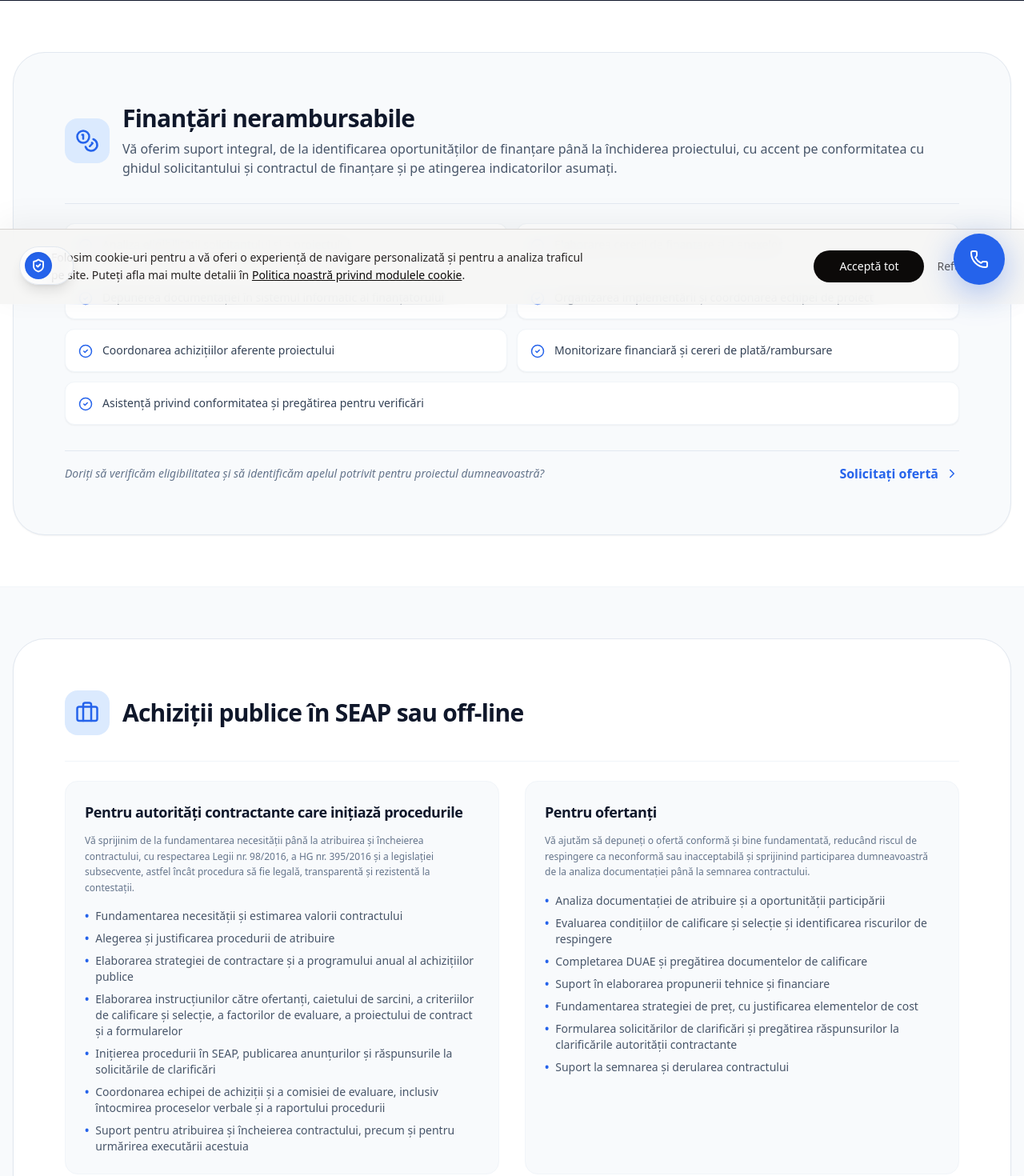
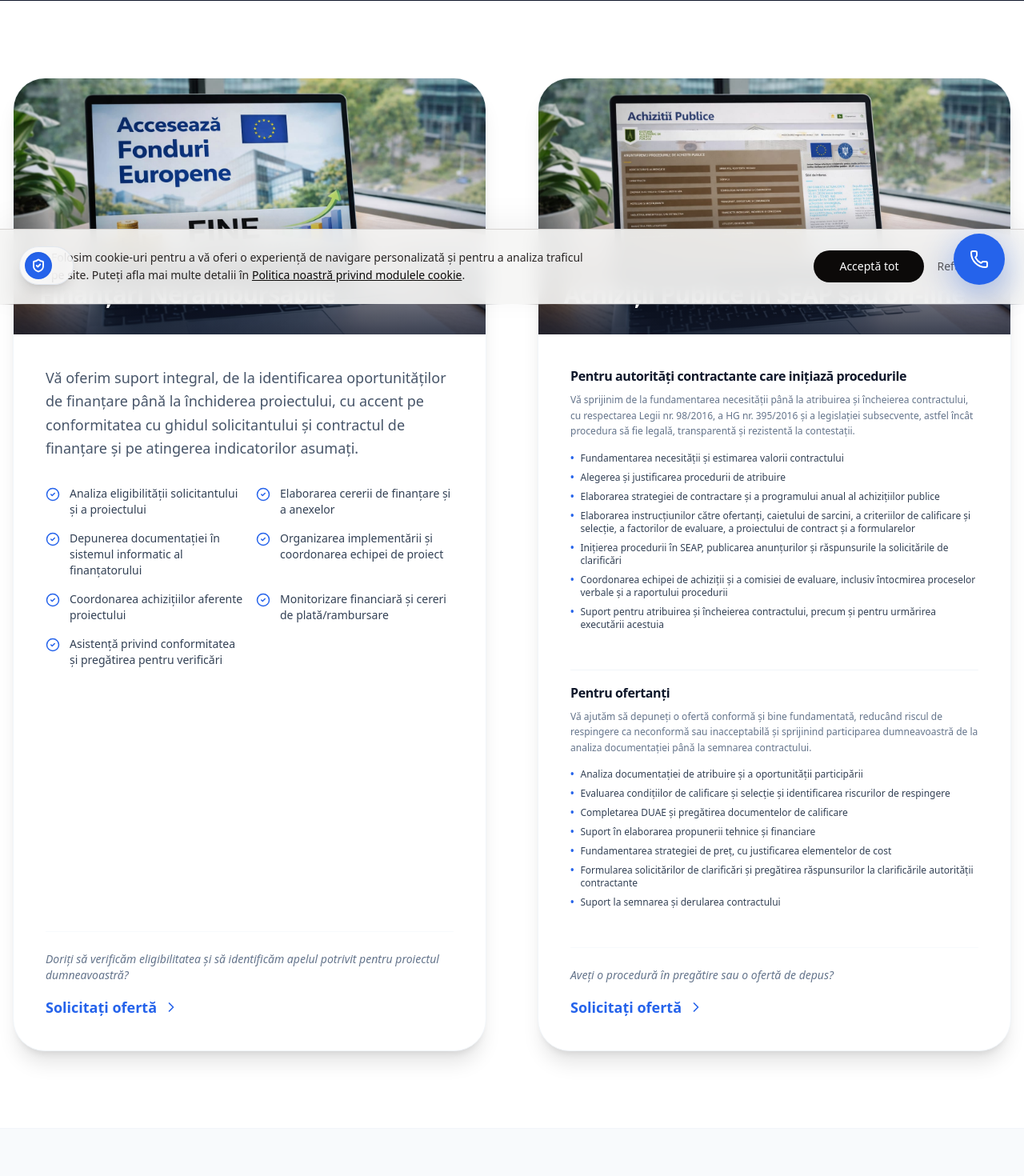
Before and after one commit to evialbert/FSPro, a Next.js app: page /servicii in a window 1280 px wide. Shown: the part 420-1890 px from the top of the page at 80% size. Built offline with nearby package versions, Linux system fonts and the light colour scheme.

Commit message:
✨ reintroducere imagini și actualizare finală pagină servicii

```diff
--- a/app/servicii/page.tsx
+++ b/app/servicii/page.tsx
@@ -9,9 +9,7 @@ import {
   GraduationCap,
   FileText,
   ShieldCheck,
-  Scale,
-  Briefcase,
-  Coins
+  Scale
 } from "lucide-react";
 
 export default function Servicii() {
@@ -37,136 +35,133 @@ export default function Servicii() {
         </div>
       </section>
 
-      {/* --- SECTIUNEA 1: FINANȚĂRI NERAMBURSABILE --- */}
-      <section className="py-16 bg-white">
-        <div className="max-w-7xl mx-auto px-4">
-          <div className="bg-slate-50 rounded-[2.5rem] p-10 md:p-16 shadow-sm border border-slate-200">
-            <div className="flex items-center space-x-4 mb-6">
-              <div className="w-14 h-14 bg-blue-100 rounded-2xl flex items-center justify-center text-blue-600 shrink-0">
-                <Coins size={30} />
+      {/* --- SERVICII PRINCIPALE (CARDS CU IMAGINI) --- */}
+      <section className="py-24 max-w-7xl mx-auto px-4">
+        <div className="grid grid-cols-1 lg:grid-cols-2 gap-16">
+
+          {/* Card 1: Finanțări Nerambursabile */}
+          <div className="group bg-white rounded-[2.5rem] overflow-hidden shadow-xl border border-slate-100 transition-all hover:shadow-2xl flex flex-col">
+            <div className="h-80 overflow-hidden relative">
+              <img
+                src="/fonduri.jpg"
+                alt="Finanțări nerambursabile"
+                className="w-full h-full object-cover group-hover:scale-105 transition-transform duration-700"
+              />
+              <div className="absolute inset-0 bg-gradient-to-t from-slate-900/80 via-transparent to-transparent"></div>
+              <div className="absolute bottom-8 left-8">
+                <h3 className="text-3xl font-bold text-white">Finanțări Nerambursabile</h3>
               </div>
-              <div>
-                <h2 className="text-3xl font-bold text-slate-900">Finanțări nerambursabile</h2>
-                <p className="text-slate-600 mt-2">
+            </div>
+            <div className="p-10 flex-grow flex flex-col">
+              <p className="text-slate-600 text-lg leading-relaxed mb-8">
                 Vă oferim suport integral, de la identificarea oportunităților de finanțare până la închiderea proiectului, cu accent pe conformitatea cu ghidul solicitantului și contractul de finanțare și pe atingerea indicatorilor asumați.
               </p>
-              </div>
-            </div>
-
-            <div className="my-8 pt-6 border-t border-slate-200">
-              <ul className="grid md:grid-cols-2 gap-3 text-sm text-slate-700">
-                <li className="flex items-start space-x-3 bg-white p-4 rounded-xl border border-slate-100 shadow-sm">
+              <ul className="grid grid-cols-1 md:grid-cols-2 gap-4 mb-10">
+                {[
+                  "Analiza eligibilității solicitantului și a proiectului",
+                  "Elaborarea cererii de finanțare și a anexelor",
+                  "Depunerea documentației în sistemul informatic al finanțatorului",
+                  "Organizarea implementării și coordonarea echipei de proiect",
+                  "Coordonarea achizițiilor aferente proiectului",
+                  "Monitorizare financiară și cereri de plată/rambursare",
+                  "Asistență privind conformitatea și pregătirea pentru verificări"
+                ].map((item, i) => (
+                  <li key={i} className="flex items-start space-x-3 text-slate-700 text-sm font-medium">
                     <CheckCircle2 size={18} className="text-blue-600 shrink-0 mt-0.5" />
-                  <span>Analiza eligibilității solicitantului și a proiectului</span>
+                    <span>{item}</span>
                   </li>
-                <li className="flex items-start space-x-3 bg-white p-4 rounded-xl border border-slate-100 shadow-sm">
-                  <CheckCircle2 size={18} className="text-blue-600 shrink-0 mt-0.5" />
-                  <span>Elaborarea cererii de finanțare și a anexelor</span>
-                </li>
-                <li className="flex items-start space-x-3 bg-white p-4 rounded-xl border border-slate-100 shadow-sm">
-                  <CheckCircle2 size={18} className="text-blue-600 shrink-0 mt-0.5" />
-                  <span>Depunerea documentației în sistemul informatic al finanțatorului</span>
-                </li>
-                <li className="flex items-start space-x-3 bg-white p-4 rounded-xl border border-slate-100 shadow-sm">
-                  <CheckCircle2 size={18} className="text-blue-600 shrink-0 mt-0.5" />
-                  <span>Organizarea implementării și coordonarea echipei de proiect</span>
-                </li>
-                <li className="flex items-start space-x-3 bg-white p-4 rounded-xl border border-slate-100 shadow-sm">
-                  <CheckCircle2 size={18} className="text-blue-600 shrink-0 mt-0.5" />
-                  <span>Coordonarea achizițiilor aferente proiectului</span>
-                </li>
-                <li className="flex items-start space-x-3 bg-white p-4 rounded-xl border border-slate-100 shadow-sm">
-                  <CheckCircle2 size={18} className="text-blue-600 shrink-0 mt-0.5" />
-                  <span>Monitorizare financiară și cereri de plată/rambursare</span>
-                </li>
-                <li className="flex items-start space-x-3 bg-white p-4 rounded-xl border border-slate-100 shadow-sm md:col-span-2">
-                  <CheckCircle2 size={18} className="text-blue-600 shrink-0 mt-0.5" />
-                  <span>Asistență privind conformitatea și pregătirea pentru verificări</span>
-                </li>
+                ))}
               </ul>
-            </div>
-
-            <div className="pt-4 flex flex-col sm:flex-row items-center justify-between gap-4 border-t border-slate-200">
-              <p className="text-sm text-slate-500 italic">Doriți să verificăm eligibilitatea și să identificăm apelul potrivit pentru proiectul dumneavoastră?</p>
-              <Link href="/contact" className="inline-flex items-center space-x-2 text-blue-600 font-bold hover:underline">
+              <div className="mt-auto pt-6 border-t border-slate-50">
+                <p className="text-sm text-slate-500 mb-4 italic">Doriți să verificăm eligibilitatea și să identificăm apelul potrivit pentru proiectul dumneavoastră?</p>
+                <Link href="/contact" className="inline-flex items-center space-x-2 text-blue-600 font-bold text-lg hover:translate-x-2 transition-all">
                   <span>Solicitați ofertă</span>
-                <ChevronRight size={18} />
+                  <ChevronRight size={20} />
                 </Link>
               </div>
             </div>
           </div>
-      </section>
 
-      {/* --- SECTIUNEA 2: ACHIZIȚII PUBLICE ÎN SEAP SAU OFF-LINE --- */}
-      <section className="py-16 bg-slate-50 border-y border-slate-100">
-        <div className="max-w-7xl mx-auto px-4">
-          <div className="bg-white rounded-[2.5rem] p-10 md:p-16 shadow-sm border border-slate-200">
-            <div className="flex items-center space-x-4 mb-6">
-              <div className="w-14 h-14 bg-blue-100 rounded-2xl flex items-center justify-center text-blue-600 shrink-0">
-                <Briefcase size={30} />
-              </div>
-              <div>
-                <h2 className="text-3xl font-bold text-slate-900">Achiziții publice în SEAP sau off-line</h2>
+          {/* Card 2: Achiziții Publice (SEAP) */}
+          <div className="group bg-white rounded-[2.5rem] overflow-hidden shadow-xl border border-slate-100 transition-all hover:shadow-2xl flex flex-col">
+            <div className="h-80 overflow-hidden relative">
+              <img
+                src="/achizitii.jpg"
+                alt="Achiziții publice SEAP sau off-line"
+                className="w-full h-full object-cover group-hover:scale-105 transition-transform duration-700"
+              />
+              <div className="absolute inset-0 bg-gradient-to-t from-slate-900/80 via-transparent to-transparent"></div>
+              <div className="absolute bottom-8 left-8">
+                <h3 className="text-3xl font-bold text-white">Achiziții Publice în SEAP sau off-line</h3>
               </div>
             </div>
-
-            <div className="grid md:grid-cols-2 gap-8 my-8 pt-6 border-t border-slate-100">
+            <div className="p-10 flex-grow flex flex-col">
 
               {/* Pentru autorități contractante */}
-              <div className="bg-slate-50 p-6 rounded-2xl border border-slate-100 flex flex-col justify-between">
-                <div>
-                  <h4 className="font-bold text-slate-900 text-lg mb-3">Pentru autorități contractante care inițiază procedurile</h4>
+              <div className="mb-6">
+                <h4 className="font-bold text-slate-900 text-base mb-2">Pentru autorități contractante care inițiază procedurile</h4>
                 <p className="text-xs text-slate-500 mb-4 leading-relaxed">
                   Vă sprijinim de la fundamentarea necesității până la atribuirea și încheierea contractului, cu respectarea Legii nr. 98/2016, a HG nr. 395/2016 și a legislației subsecvente, astfel încât procedura să fie legală, transparentă și rezistentă la contestații.
                 </p>
-                  <ul className="space-y-2 text-sm text-slate-600">
-                    <li className="flex items-start space-x-2"><span className="text-blue-600 font-bold">•</span><span>Fundamentarea necesității și estimarea valorii contractului</span></li>
-                    <li className="flex items-start space-x-2"><span className="text-blue-600 font-bold">•</span><span>Alegerea și justificarea procedurii de atribuire</span></li>
-                    <li className="flex items-start space-x-2"><span className="text-blue-600 font-bold">•</span><span>Elaborarea strategiei de contractare și a programului anual al achizițiilor publice</span></li>
-                    <li className="flex items-start space-x-2"><span className="text-blue-600 font-bold">•</span><span>Elaborarea instrucțiunilor către ofertanți, caietului de sarcini, a criteriilor de calificare și selecție, a factorilor de evaluare, a proiectului de contract și a formularelor</span></li>
-                    <li className="flex items-start space-x-2"><span className="text-blue-600 font-bold">•</span><span>Inițierea procedurii în SEAP, publicarea anunțurilor și răspunsurile la solicitările de clarificări</span></li>
-                    <li className="flex items-start space-x-2"><span className="text-blue-600 font-bold">•</span><span>Coordonarea echipei de achiziții și a comisiei de evaluare, inclusiv întocmirea proceselor verbale și a raportului procedurii</span></li>
-                    <li className="flex items-start space-x-2"><span className="text-blue-600 font-bold">•</span><span>Suport pentru atribuirea și încheierea contractului, precum și pentru urmărirea executării acestuia</span></li>
+                <ul className="space-y-2 mb-6">
+                  {[
+                    "Fundamentarea necesității și estimarea valorii contractului",
+                    "Alegerea și justificarea procedurii de atribuire",
+                    "Elaborarea strategiei de contractare și a programului anual al achizițiilor publice",
+                    "Elaborarea instrucțiunilor către ofertanți, caietului de sarcini, a criteriilor de calificare și selecție, a factorilor de evaluare, a proiectului de contract și a formularelor",
+                    "Inițierea procedurii în SEAP, publicarea anunțurilor și răspunsurile la solicitările de clarificări",
+                    "Coordonarea echipei de achiziții și a comisiei de evaluare, inclusiv întocmirea proceselor verbale și a raportului procedurii",
+                    "Suport pentru atribuirea și încheierea contractului, precum și pentru urmărirea executării acestuia"
+                  ].map((item, i) => (
+                    <li key={i} className="flex items-start space-x-2 text-slate-700 text-xs font-medium">
+                      <span className="text-blue-600 font-bold">•</span>
+                      <span>{item}</span>
+                    </li>
+                  ))}
                 </ul>
-                </div>
               </div>
 
               {/* Pentru ofertanți */}
-              <div className="bg-slate-50 p-6 rounded-2xl border border-slate-100 flex flex-col justify-between">
-                <div>
-                  <h4 className="font-bold text-slate-900 text-lg mb-3">Pentru ofertanți</h4>
+              <div className="mb-6 pt-4 border-t border-slate-100">
+                <h4 className="font-bold text-slate-900 text-base mb-2">Pentru ofertanți</h4>
                 <p className="text-xs text-slate-500 mb-4 leading-relaxed">
                   Vă ajutăm să depuneți o ofertă conformă și bine fundamentată, reducând riscul de respingere ca neconformă sau inacceptabilă și sprijinind participarea dumneavoastră de la analiza documentației până la semnarea contractului.
                 </p>
-                  <ul className="space-y-2 text-sm text-slate-600">
-                    <li className="flex items-start space-x-2"><span className="text-blue-600 font-bold">•</span><span>Analiza documentației de atribuire și a oportunității participării</span></li>
-                    <li className="flex items-start space-x-2"><span className="text-blue-600 font-bold">•</span><span>Evaluarea condițiilor de calificare și selecție și identificarea riscurilor de respingere</span></li>
-                    <li className="flex items-start space-x-2"><span className="text-blue-600 font-bold">•</span><span>Completarea DUAE și pregătirea documentelor de calificare</span></li>
-                    <li className="flex items-start space-x-2"><span className="text-blue-600 font-bold">•</span><span>Suport în elaborarea propunerii tehnice și financiare</span></li>
-                    <li className="flex items-start space-x-2"><span className="text-blue-600 font-bold">•</span><span>Fundamentarea strategiei de preț, cu justificarea elementelor de cost</span></li>
-                    <li className="flex items-start space-x-2"><span className="text-blue-600 font-bold">•</span><span>Formularea solicitărilor de clarificări și pregătirea răspunsurilor la clarificările autorității contractante</span></li>
-                    <li className="flex items-start space-x-2"><span className="text-blue-600 font-bold">•</span><span>Suport la semnarea și derularea contractului</span></li>
+                <ul className="space-y-2 mb-6">
+                  {[
+                    "Analiza documentației de atribuire și a oportunității participării",
+                    "Evaluarea condițiilor de calificare și selecție și identificarea riscurilor de respingere",
+                    "Completarea DUAE și pregătirea documentelor de calificare",
+                    "Suport în elaborarea propunerii tehnice și financiare",
+                    "Fundamentarea strategiei de preț, cu justificarea elementelor de cost",
+                    "Formularea solicitărilor de clarificări și pregătirea răspunsurilor la clarificările autorității contractante",
+                    "Suport la semnarea și derularea contractului"
+                  ].map((item, i) => (
+                    <li key={i} className="flex items-start space-x-2 text-slate-700 text-xs font-medium">
+                      <span className="text-blue-600 font-bold">•</span>
+                      <span>{item}</span>
+                    </li>
+                  ))}
                 </ul>
+              </div>
+
+              <div className="mt-auto pt-6 border-t border-slate-50">
+                <p className="text-sm text-slate-500 mb-4 italic">Aveți o procedură în pregătire sau o ofertă de depus?</p>
+                <Link href="/contact" className="inline-flex items-center space-x-2 text-blue-600 font-bold text-lg hover:translate-x-2 transition-all">
+                  <span>Solicitați ofertă</span>
+                  <ChevronRight size={20} />
+                </Link>
+              </div>
             </div>
           </div>
 
         </div>
-
-            <div className="pt-4 flex flex-col sm:flex-row items-center justify-between gap-4 border-t border-slate-100">
-              <p className="text-sm text-slate-500 italic">Aveți o procedură în pregătire sau o ofertă de depus?</p>
-              <Link href="/contact" className="inline-flex items-center space-x-2 text-blue-600 font-bold hover:underline">
-                <span>Solicitați ofertă</span>
-                <ChevronRight size={18} />
-              </Link>
-            </div>
-          </div>
-        </div>
       </section>
 
-      {/* --- SECTIUNEA 3: CONTESTAȚII ÎN ACHIZIȚII PUBLICE --- */}
-      <section className="py-16 bg-white">
+      {/* --- CONTESTAȚII ÎN ACHIZIȚII PUBLICE --- */}
+      <section className="py-20 bg-slate-50 border-y border-slate-100">
         <div className="max-w-7xl mx-auto px-4">
-          <div className="bg-slate-50 rounded-[2.5rem] p-10 md:p-16 shadow-sm border border-slate-200">
+          <div className="bg-white rounded-[2.5rem] p-10 md:p-16 shadow-sm border border-slate-200">
             <div className="flex items-center space-x-4 mb-6">
               <div className="w-14 h-14 bg-blue-100 rounded-2xl flex items-center justify-center text-blue-600 shrink-0">
                 <Scale size={30} />
@@ -179,8 +174,8 @@ export default function Servicii() {
               </div>
             </div>
 
-            <div className="grid md:grid-cols-2 gap-8 my-8 pt-6 border-t border-slate-200">
-              <div className="bg-white p-6 rounded-2xl border border-slate-200 shadow-sm">
+            <div className="grid md:grid-cols-2 gap-8 my-8 pt-6 border-t border-slate-100">
+              <div className="bg-slate-50 p-6 rounded-2xl border border-slate-100">
                 <h4 className="font-bold text-slate-900 text-lg mb-3">Pentru autorități contractante</h4>
                 <ul className="space-y-2 text-sm text-slate-600">
                   <li className="flex items-start space-x-2"><span className="text-blue-600 font-bold">•</span><span>Analiza riscului de contestare a documentației de atribuire și a deciziilor</span></li>
@@ -190,7 +185,7 @@ export default function Servicii() {
                 </ul>
               </div>
 
-              <div className="bg-white p-6 rounded-2xl border border-slate-200 shadow-sm">
+              <div className="bg-slate-50 p-6 rounded-2xl border border-slate-100">
                 <h4 className="font-bold text-slate-900 text-lg mb-3">Pentru ofertanți</h4>
                 <ul className="space-y-2 text-sm text-slate-600">
                   <li className="flex items-start space-x-2"><span className="text-blue-600 font-bold">•</span><span>Analiza legalității documentației de atribuire și a comunicării rezultatului procedurii</span></li>
@@ -201,7 +196,7 @@ export default function Servicii() {
               </div>
             </div>
 
-            <div className="pt-4 flex flex-col sm:flex-row items-center justify-between gap-4 border-t border-slate-200">
+            <div className="pt-4 flex flex-col sm:flex-row items-center justify-between gap-4 border-t border-slate-100">
               <p className="text-sm text-slate-500 italic">Aveți o contestație de formulat sau de apărat?</p>
               <Link href="/contact" className="inline-flex items-center space-x-2 text-blue-600 font-bold hover:underline">
                 <span>Solicitați ofertă</span>
@@ -212,11 +207,11 @@ export default function Servicii() {
         </div>
       </section>
 
-      {/* --- SECTIUNEA 4: ABONAMENTE LUNARE --- */}
-      <section className="py-16 bg-slate-50 border-y border-slate-100">
+      {/* --- ABONAMENTE LUNARE --- */}
+      <section className="py-24 bg-white">
         <div className="max-w-7xl mx-auto px-4">
           <div className="max-w-2xl mx-auto">
-            <div className="bg-white p-10 rounded-[2.5rem] shadow-sm border border-slate-200">
+            <div className="bg-slate-50 p-10 rounded-[2.5rem] shadow-sm border border-slate-200">
               <div className="w-14 h-14 bg-blue-100 rounded-2xl flex items-center justify-center text-blue-600 mb-6">
                 <Calendar size={30} />
               </div>
@@ -262,7 +257,7 @@ export default function Servicii() {
                   <div className="bg-white/10 p-3 rounded-lg text-blue-400"><GraduationCap size={24} /></div>
                   <div>
                     <h4 className="text-white font-bold">Workshop achiziții publice</h4>
-                    <p className="text-slate-500 text-sm">Legislație, proceduri de atribuire și bune practici în SEAP/SICAP.</p>
+                    <p className="text-slate-500 text-sm">Legislație, proceduri de atribuire și bune practici în SEAP.</p>
                   </div>
                 </div>
                 <div className="flex items-start space-x-4">
```
Lines whose indentation alone changed are shown as unchanged.
